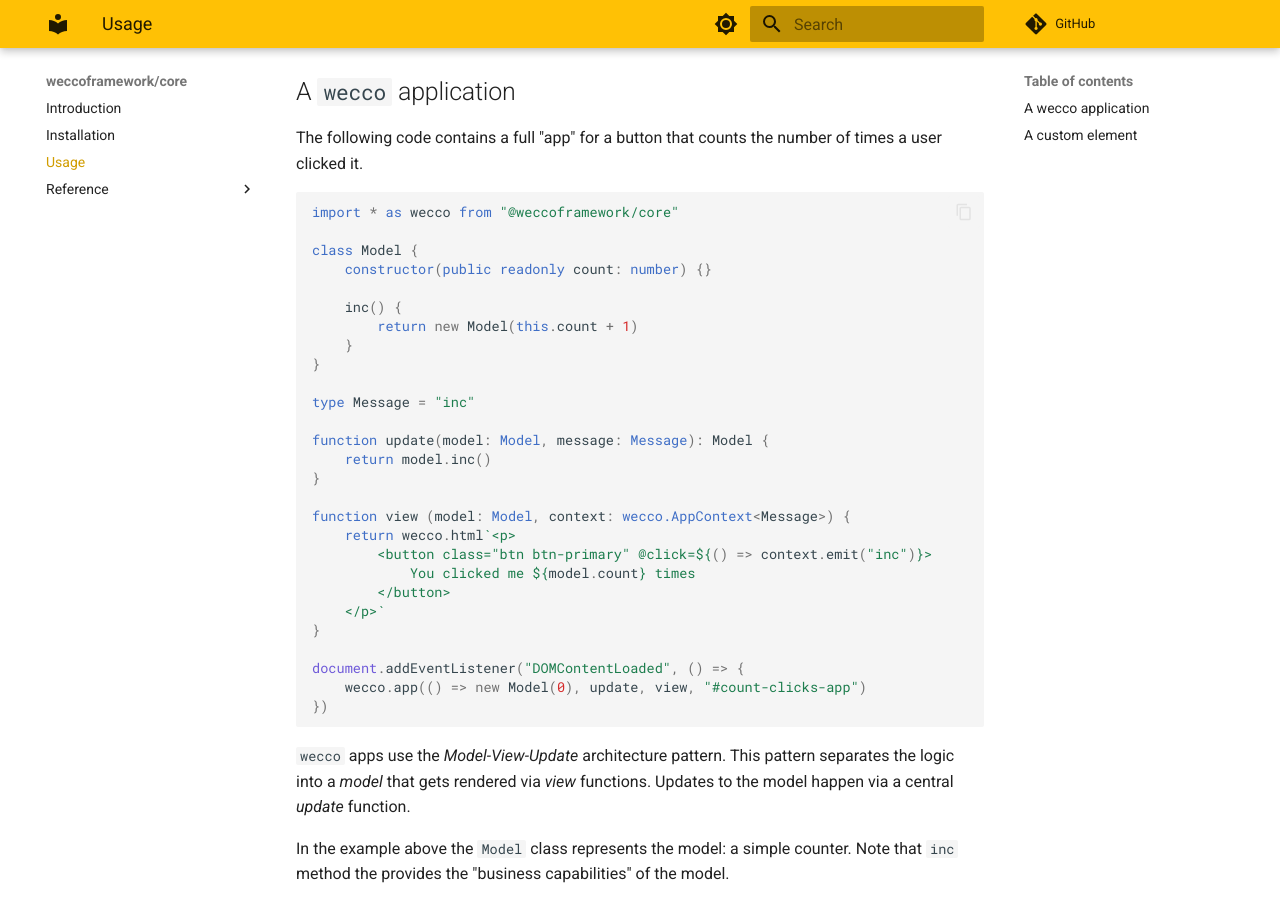
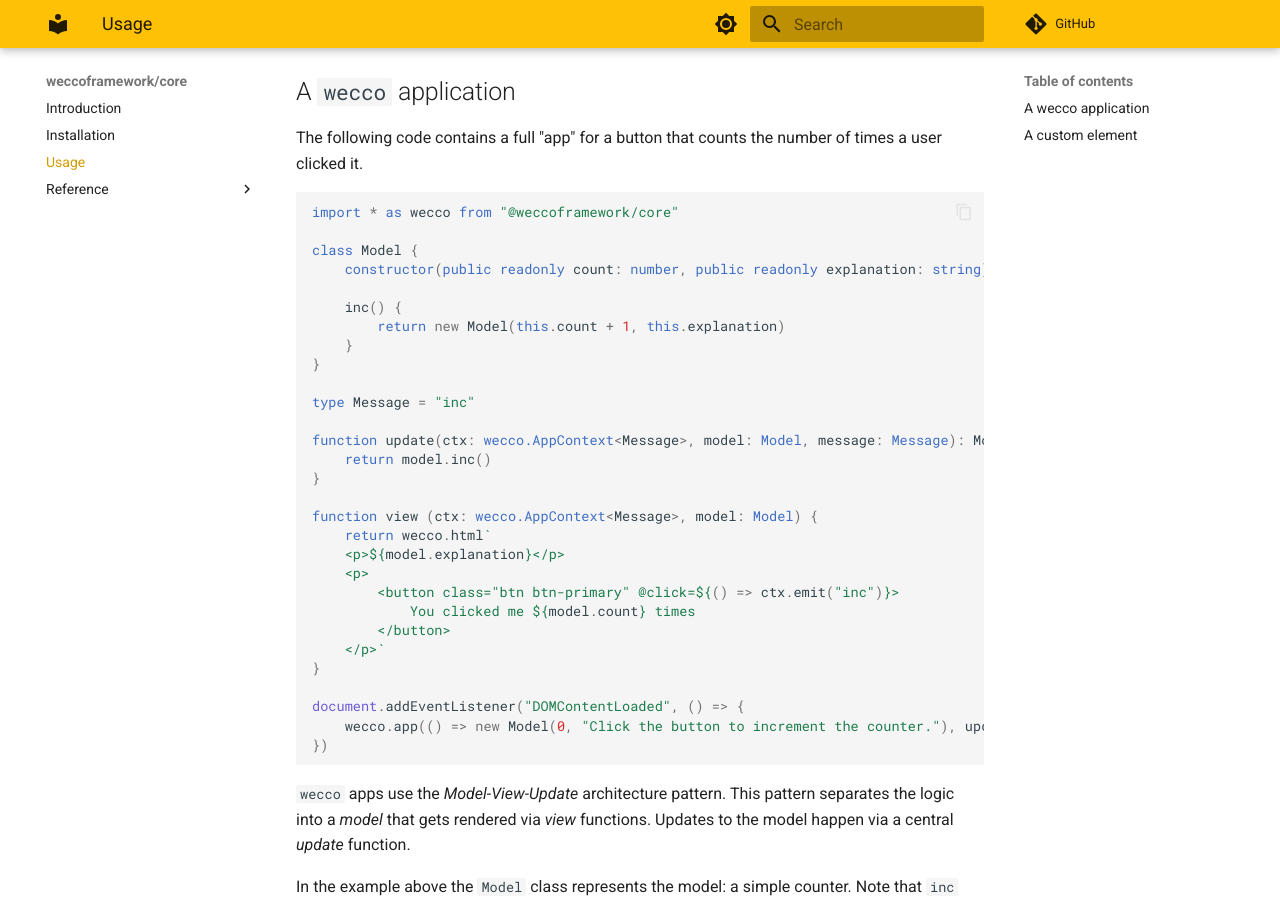
Before and after one commit to weccoframework/weccoframework.github.io, an MkDocs documentation site: the page built from docs/usage.md, in a window 1280 px wide and 900 px high, scrolled down 248 px. Built offline with MkDocs 1.6.1 and Material for MkDocs 9.7.7, drawn with Linux system fonts in a browser that asks for light colours; comment, search, counter and statistics services are not loaded.

Commit message:
update examples to match API changes in wecco 0.22.0

````diff
--- a/docs/usage.md
+++ b/docs/usage.md
@@ -15,29 +15,31 @@
 import * as wecco from "@weccoframework/core"
 
 class Model {
-    constructor(public readonly count: number) {}
+    constructor(public readonly count: number, public readonly explanation: string) {}
 
     inc() {
-        return new Model(this.count + 1)
+        return new Model(this.count + 1, this.explanation)
     }
 }
 
 type Message = "inc"
 
-function update(model: Model, message: Message): Model {
+function update(ctx: wecco.AppContext<Message>, model: Model, message: Message): Model {
     return model.inc()
 }
 
-function view (model: Model, context: wecco.AppContext<Message>) {
-    return wecco.html`<p>
-        <button class="btn btn-primary" @click=${() => context.emit("inc")}>
+function view (ctx: wecco.AppContext<Message>, model: Model) {
+    return wecco.html`
+    <p>${model.explanation}</p>
+    <p>
+        <button class="btn btn-primary" @click=${() => ctx.emit("inc")}>
             You clicked me ${model.count} times
         </button>
     </p>`
 }
 
 document.addEventListener("DOMContentLoaded", () => {
-    wecco.app(() => new Model(0), update, view, "#count-clicks-app")
+    wecco.app(() => new Model(0, "Click the button to increment the counter."), update, view, "#count-clicks-app")
 })
 ```
 
````
Also changed, not shown: docs/reference/api.md (+2 -2 lines).
